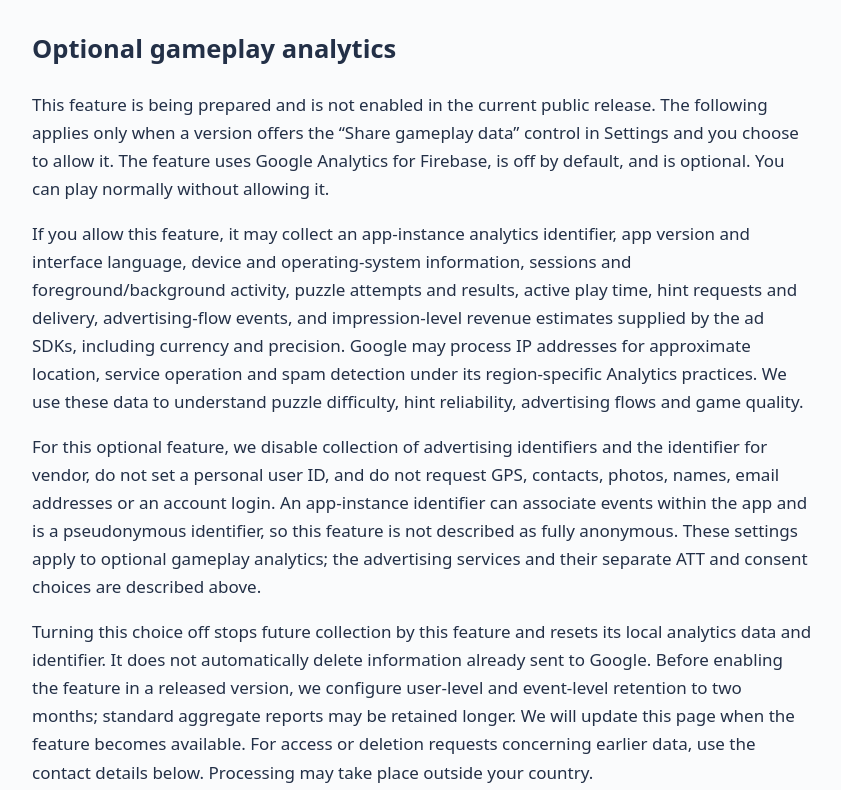
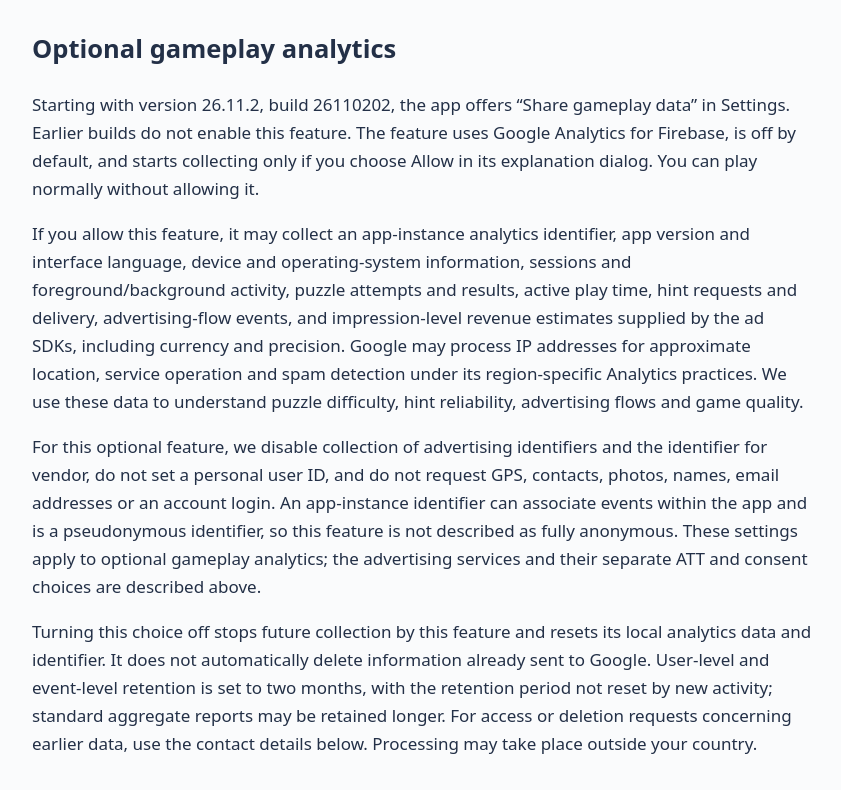
Before and after one commit to jianjinggy/app-privacy-policies, a plain HTML site: page MatchPuzzle-2022/appstore-privacy-policy.html in a window 1280 px wide. Shown: the part 1252-2042 px from the top of the page, without its empty margins (218-1059 px from the left). Drawn offline with Linux system fonts and the light colour scheme.

Commit message:
docs: disclose opt-in Match Move appstore analytics in build 26110202

```diff
--- a/MatchPuzzle-2022/appstore-privacy-policy.html
+++ b/MatchPuzzle-2022/appstore-privacy-policy.html
@@ -10,7 +10,7 @@
 <body>
   <main>
     <h1>Match Move - Matchstick Puzzle<br>Privacy Policy</h1>
-    <p><small>iOS · Updated and effective November 1, 2026</small></p>
+    <p><small>iOS · Updated and effective November 2, 2026</small></p>
     <p>This policy describes how zhufeng Xu and the service providers used by Match Move - Matchstick Puzzle handle information. The app can be played without creating an account.</p>
     <h2>Game data on your device</h2>
     <p>Progress, preferences and game or training results are stored on your device. Removing the app may remove this local data. Operating-system backups may retain a copy under your device settings. We do not operate an account service for this app.</p>
@@ -22,10 +22,10 @@
     <p>Where required, the app presents a Google consent message before requesting ads. When available, use the app's advertising privacy option to review or change your choices. The choices made in that message are passed to supported advertising providers; choosing non-personalized ads does not mean that all service data collection stops.</p>
     <p>On iOS, the system may ask whether you allow tracking. You can decline and can change this choice later in Settings → Privacy &amp; Security → Tracking. Declining does not require you to stop playing. Tracking that requires this permission is not authorized by merely accepting a consent message.</p>
     <h2>Optional gameplay analytics</h2>
-    <p>This feature is being prepared and is not enabled in the current public release. The following applies only when a version offers the “Share gameplay data” control in Settings and you choose to allow it. The feature uses Google Analytics for Firebase, is off by default, and is optional. You can play normally without allowing it.</p>
+    <p>Starting with version 26.11.2, build 26110202, the app offers “Share gameplay data” in Settings. Earlier builds do not enable this feature. The feature uses Google Analytics for Firebase, is off by default, and starts collecting only if you choose Allow in its explanation dialog. You can play normally without allowing it.</p>
     <p>If you allow this feature, it may collect an app-instance analytics identifier, app version and interface language, device and operating-system information, sessions and foreground/background activity, puzzle attempts and results, active play time, hint requests and delivery, advertising-flow events, and impression-level revenue estimates supplied by the ad SDKs, including currency and precision. Google may process IP addresses for approximate location, service operation and spam detection under its region-specific Analytics practices. We use these data to understand puzzle difficulty, hint reliability, advertising flows and game quality.</p>
     <p>For this optional feature, we disable collection of advertising identifiers and the identifier for vendor, do not set a personal user ID, and do not request GPS, contacts, photos, names, email addresses or an account login. An app-instance identifier can associate events within the app and is a pseudonymous identifier, so this feature is not described as fully anonymous. These settings apply to optional gameplay analytics; the advertising services and their separate ATT and consent choices are described above.</p>
-    <p>Turning this choice off stops future collection by this feature and resets its local analytics data and identifier. It does not automatically delete information already sent to Google. Before enabling the feature in a released version, we configure user-level and event-level retention to two months; standard aggregate reports may be retained longer. We will update this page when the feature becomes available. For access or deletion requests concerning earlier data, use the contact details below. Processing may take place outside your country.</p>
+    <p>Turning this choice off stops future collection by this feature and resets its local analytics data and identifier. It does not automatically delete information already sent to Google. User-level and event-level retention is set to two months, with the retention period not reset by new activity; standard aggregate reports may be retained longer. For access or deletion requests concerning earlier data, use the contact details below. Processing may take place outside your country.</p>
     <h2>Retention, access and deletion</h2>
     <p>Advertising and diagnostic providers retain information according to their service policies and legal needs. To ask about app data or exercise applicable access, deletion, correction or objection rights, contact us at <a href="mailto:1492307427@qq.com">1492307427@qq.com</a>. You may also use the providers' privacy-request and advertising-choice tools. We may need enough information to identify a request, but please do not send passwords or payment details.</p>
     <h2>Children and contact</h2>
```
